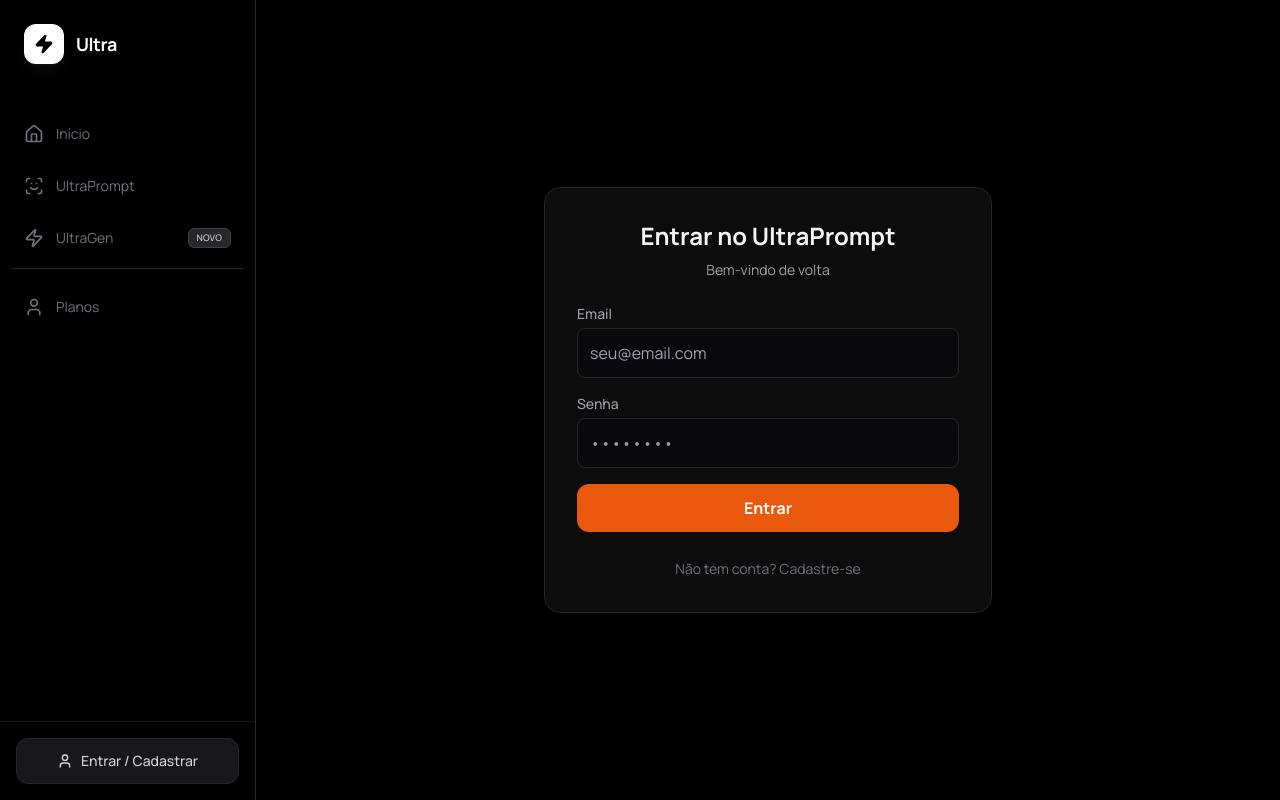
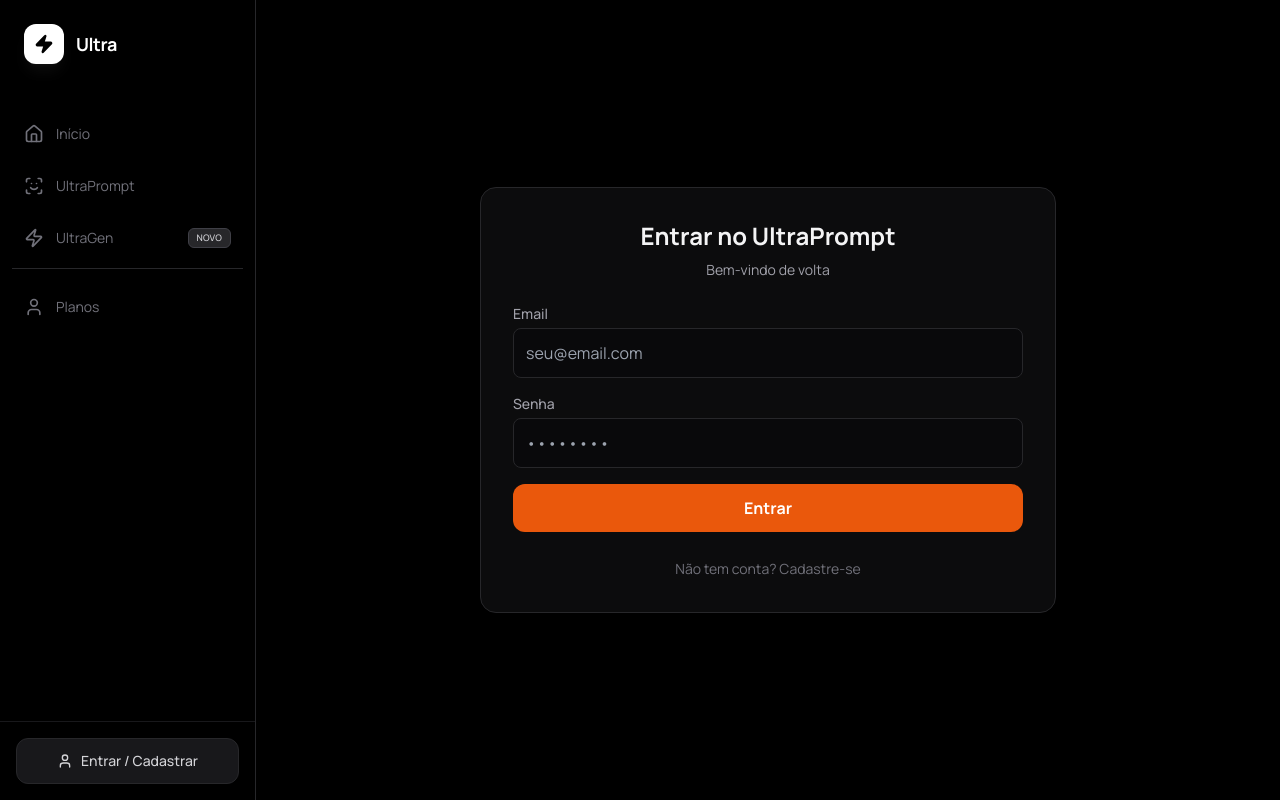
Before and after one commit to BrianSantos95/ultraprompt, a React (Vite) app: page / in a window 1280 px wide. Both pictures are taken after a click on the button "Entrar / Cadastrar". Built offline with nearby package versions, Linux system fonts and the light colour scheme; no server answers.

Commit message:
Increase Login box width

```diff
--- a/components/auth/Login.tsx
+++ b/components/auth/Login.tsx
@@ -40,7 +40,7 @@
 
     return (
         <div className="flex flex-col items-center justify-center min-h-[60vh] text-zinc-100 p-4">
-            <div className="w-full max-w-md bg-zinc-900/50 border border-zinc-800 rounded-2xl p-8 space-y-6">
+            <div className="w-full max-w-xl bg-zinc-900/50 border border-zinc-800 rounded-2xl p-8 space-y-6 animate-in zoom-in-95 duration-300">
                 <div className="text-center space-y-2">
                     <h1 className="text-2xl font-bold">{isSignUp ? 'Criar Conta' : 'Entrar no UltraPrompt'}</h1>
                     <p className="text-zinc-400 text-sm">
```
